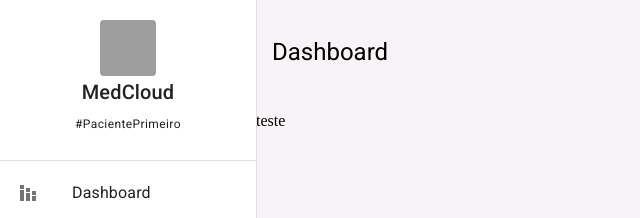
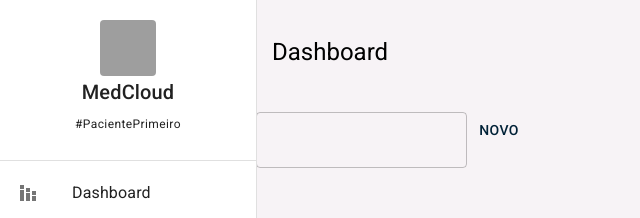
Before and after one commit to mardenmelo/medcloud, a React (Create React App) app: page /home in a window 1280 px wide. Shown: the top 218 px of the page, without its empty margins (0-640 px from the left). Built offline with nearby package versions, Linux system fonts and the light colour scheme; grey boxes are pictures that could not be loaded.

Commit message:
Create: Toolbar Component

```diff
--- /dev/null
+++ b/src/components/Toolbar/index.tsx
@@ -0,0 +1,13 @@
+import { Button, TextField } from "@mui/material";
+import { Box } from "@mui/system";
+
+export const Toolbar: React.FC = () => {
+    return (
+        <Box>
+            <TextField />
+            <Button>
+                Novo
+            </Button>
+        </Box>
+    )
+}
--- a/src/screens/Dashboard/index.tsx
+++ b/src/screens/Dashboard/index.tsx
@@ -1,10 +1,11 @@
+import { Toolbar } from "../../components/Toolbar"
 import { LayoutDefault } from "../../shared/layout/LayoutDefault"
 
 export const Dashboard = () => {
     return (
         <LayoutDefault
             title="Dashboard"
-            toolbar="teste"
+            toolbar={<Toolbar />}
         >
 
         </LayoutDefault>
--- a/src/shared/layout/LayoutDefault.tsx
+++ b/src/shared/layout/LayoutDefault.tsx
@@ -1,26 +1,44 @@
 import { Typography, useTheme } from "@mui/material";
 import { Box } from "@mui/system"
+import { ReactNode } from "react";
 
 interface ILayoutProps {
     children: React.ReactNode;
     title: string;
-    toolbar: string;
+    toolbar: ReactNode | undefined;
 }
 
 export const LayoutDefault: React.FC<ILayoutProps> = ({ children, title, toolbar }) => {
     const theme = useTheme();
 
     return (
-        <Box height='100%' display='flex' flexDirection='column' gap={1}>
-            <Box padding={2} display='flex' height={theme.spacing(9)} alignItems='center'>
-                <Typography variant="h5">
+        <Box
+            height='100%'
+            display='flex'
+            flexDirection='column'
+            gap={1}
+        >
+            <Box
+                padding={2}
+                display='flex'
+                height={theme.spacing(9)}
+                alignItems='center'
+            >
+                <Typography
+                    variant='h5'
+                    whiteSpace='nowrap'
+                    overflow='hidden'
+                    textOverflow='ellipsis'
+                >
                     {title}
                 </Typography>
             </Box>
-            <Box>
-                {toolbar}
-            </Box>
-            <Box>
+            {toolbar && (
+                <Box>
+                    {toolbar}
+                </Box>
+            )}
+            <Box flex={1} overflow="auto">
                 {children}
             </Box>
         </Box>
```
